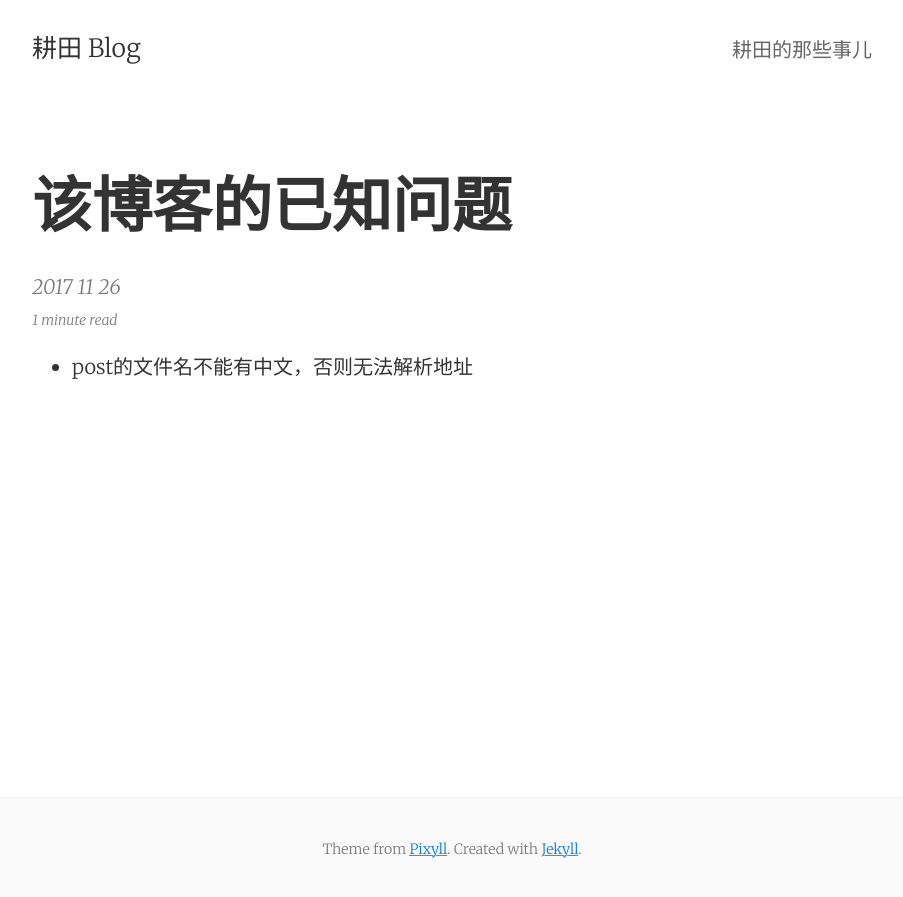
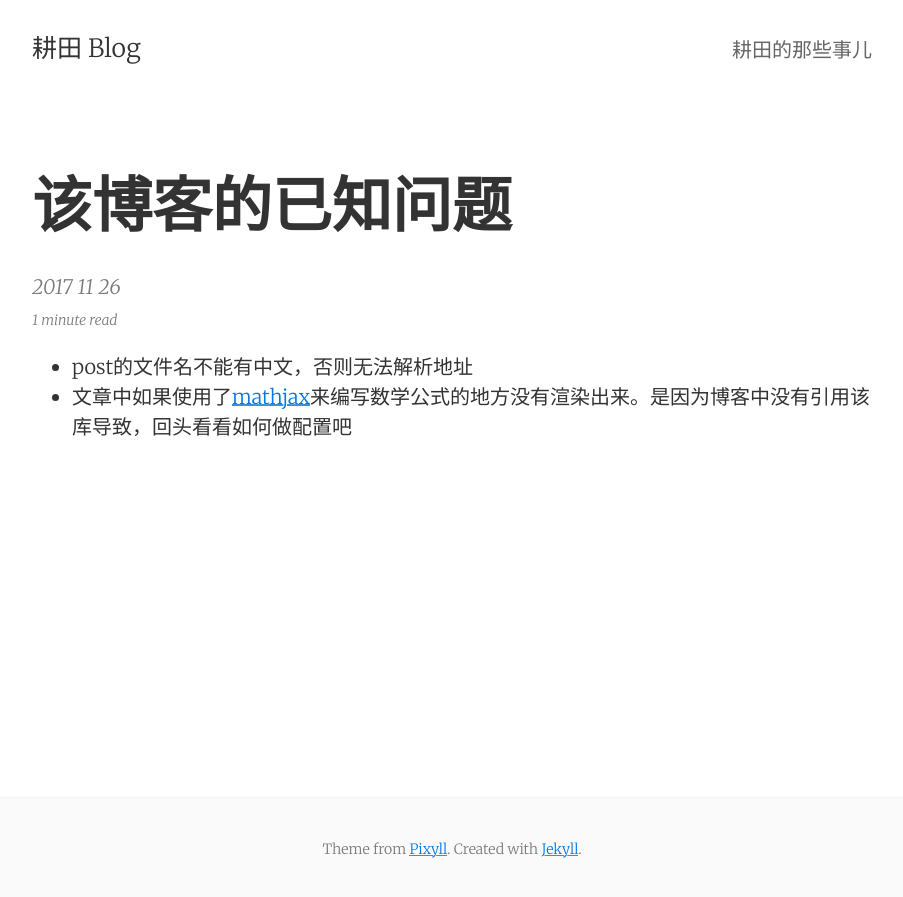
Before and after one commit to MatriXiao88/Rhuaer.github.io, a Jekyll site: the page built from _posts/2017-11-26-Known-Issues.md, in a window 1280 px wide. Shown: the top 897 px of the page, without its empty margins (188-1091 px from the left). Built offline with Jekyll 4.4.1, drawn with Linux system fonts in a browser that asks for light colours.

Commit message:
增加已知问题

```diff
--- a/_posts/2017-11-26-Known-Issues.md
+++ b/_posts/2017-11-26-Known-Issues.md
@@ -7,3 +7,4 @@ categories: jekyll pixyll
 ---
 
 - post的文件名不能有中文，否则无法解析地址
+- 文章中如果使用了[mathjax](https://www.mathjax.org/#samples)来编写数学公式的地方没有渲染出来。是因为博客中没有引用该库导致，回头看看如何做配置吧
```
